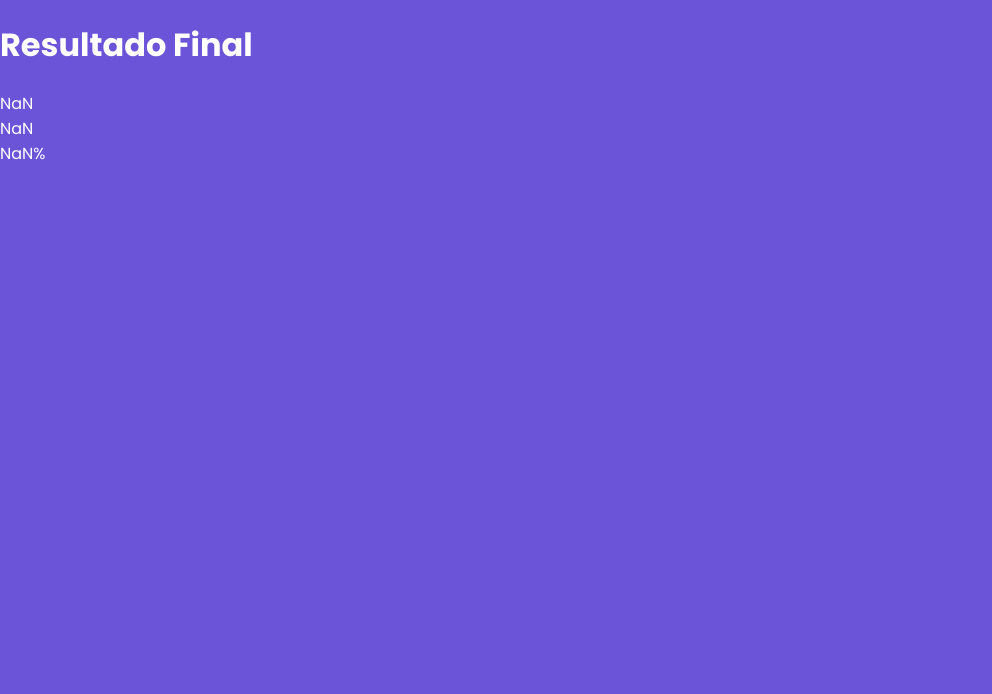
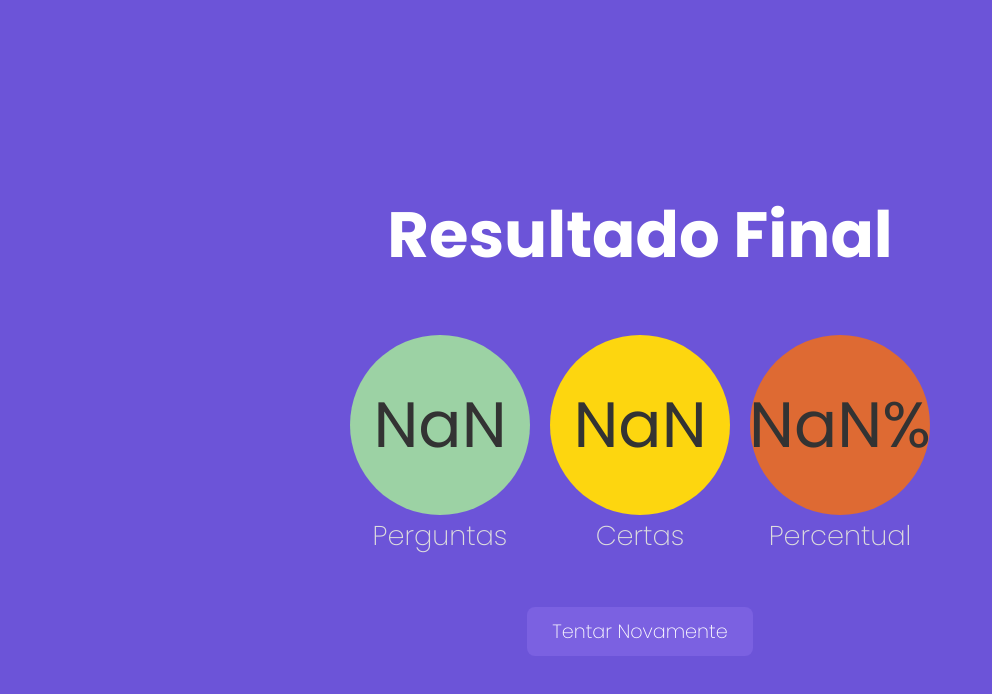
Before and after one commit to adormundo/nextjs-quiz, a Next.js app: page /resultado in a window 1280 px wide. Shown: the top 694 px of the page, without its empty margins (0-992 px from the left). Built offline with nearby package versions, Linux system fonts and the light colour scheme.

Commit message:
Statistical Component

```diff
--- /dev/null
+++ b/components/Estatistica.tsx
@@ -0,0 +1,25 @@
+import styles from '../styles/Estatistica.module.css';
+
+interface EstatisticaProps {
+  valor: any;
+  texto: string;
+  corFundo?: string;
+  corFonte?: string;
+}
+
+export default function Estatistica(props: EstatisticaProps) {
+  return (
+    <div className={styles.estatistica}>
+      <div
+        className={styles.valor}
+        style={{
+          backgroundColor: props.corFundo ?? '#FDD60F',
+          color: props.corFonte ?? '#333',
+        }}
+      >
+        {props.valor}
+      </div>
+      <div className={styles.texto}>{props.texto}</div>
+    </div>
+  );
+}
--- a/pages/resultado.tsx
+++ b/pages/resultado.tsx
@@ -1,5 +1,7 @@
 import styles from '../styles/Resultado.module.css';
 import { useRouter } from 'next/router';
+import Estatistica from '../components/Estatistica';
+import Botao from '../components/Botao';
 
 export default function resultado() {
   const router = useRouter();
@@ -11,9 +13,12 @@
   return (
     <div className={styles.resultado}>
       <h1>Resultado Final</h1>
-      <div>{total}</div>
-      <div>{certas}</div>
-      <div>{`${percentual}%`}</div>
+      <div style={{ display: 'flex' }}>
+        <Estatistica texto="Perguntas" valor={total} corFundo="#9CD2A4" />
+        <Estatistica texto="Certas" valor={certas} />
+        <Estatistica texto="Percentual" valor={`${percentual}%`} corFundo="#DE6A33" />
+      </div>
+      <Botao href="/" texto='Tentar Novamente'/>
     </div>
   );
 }
--- /dev/null
+++ b/styles/Estatistica.module.css
@@ -0,0 +1,23 @@
+.estatistica {
+  display: flex;
+  flex-direction: column;
+  align-items: center;
+  margin: 10px;
+}
+
+.valor {
+  display: flex;
+  justify-content: center;
+  align-items: center;
+  display: flex;
+  height: 180px;
+  width: 180px;
+  border-radius: 90px;
+  font-size: 4rem;
+}
+
+.texto {
+  color: #ddd;
+  font-size: 1.7rem;
+  font-weight: 200;
+}
--- a/styles/Resultado.module.css
+++ b/styles/Resultado.module.css
@@ -1,4 +1,8 @@
 .resultado {
   display: flex;
   flex-direction: column;
+  justify-content: center;
+  align-items: center;
+  height: 100vh;
+  font-size: 2rem;
 }
```
